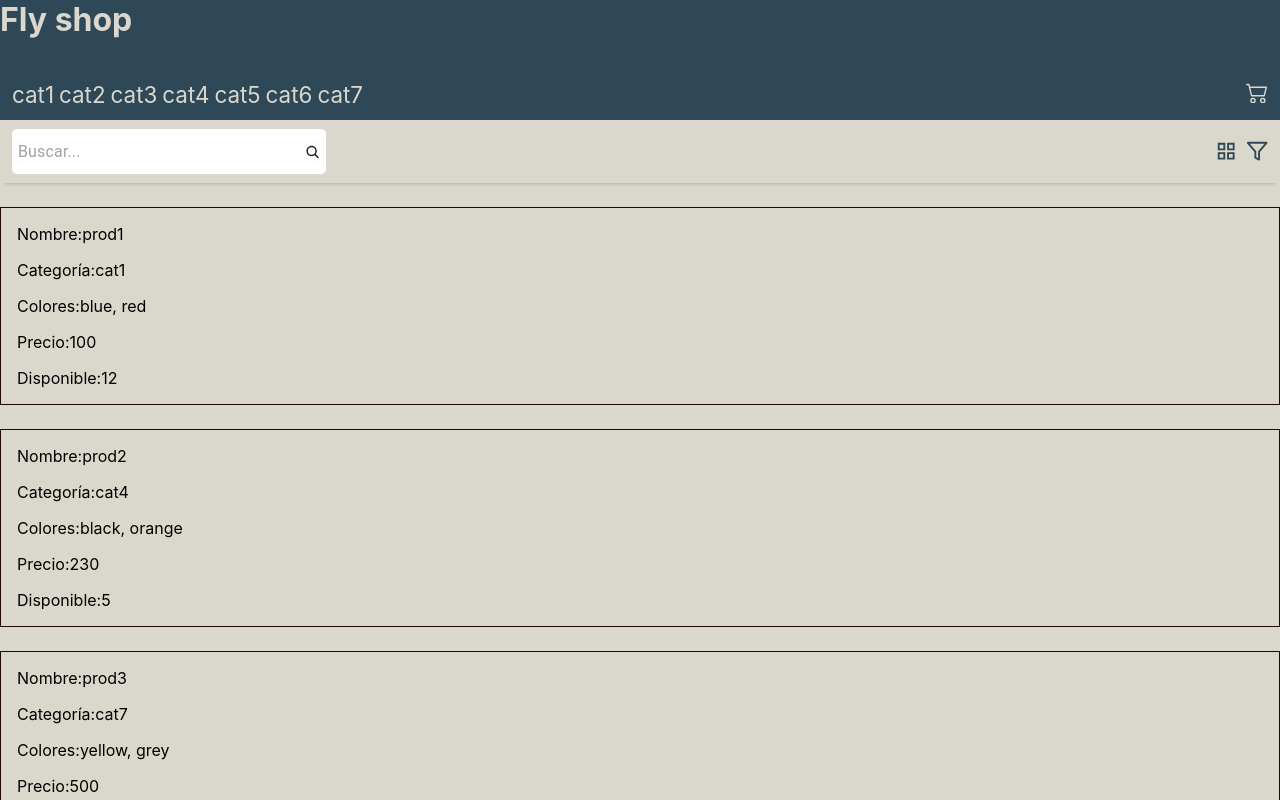
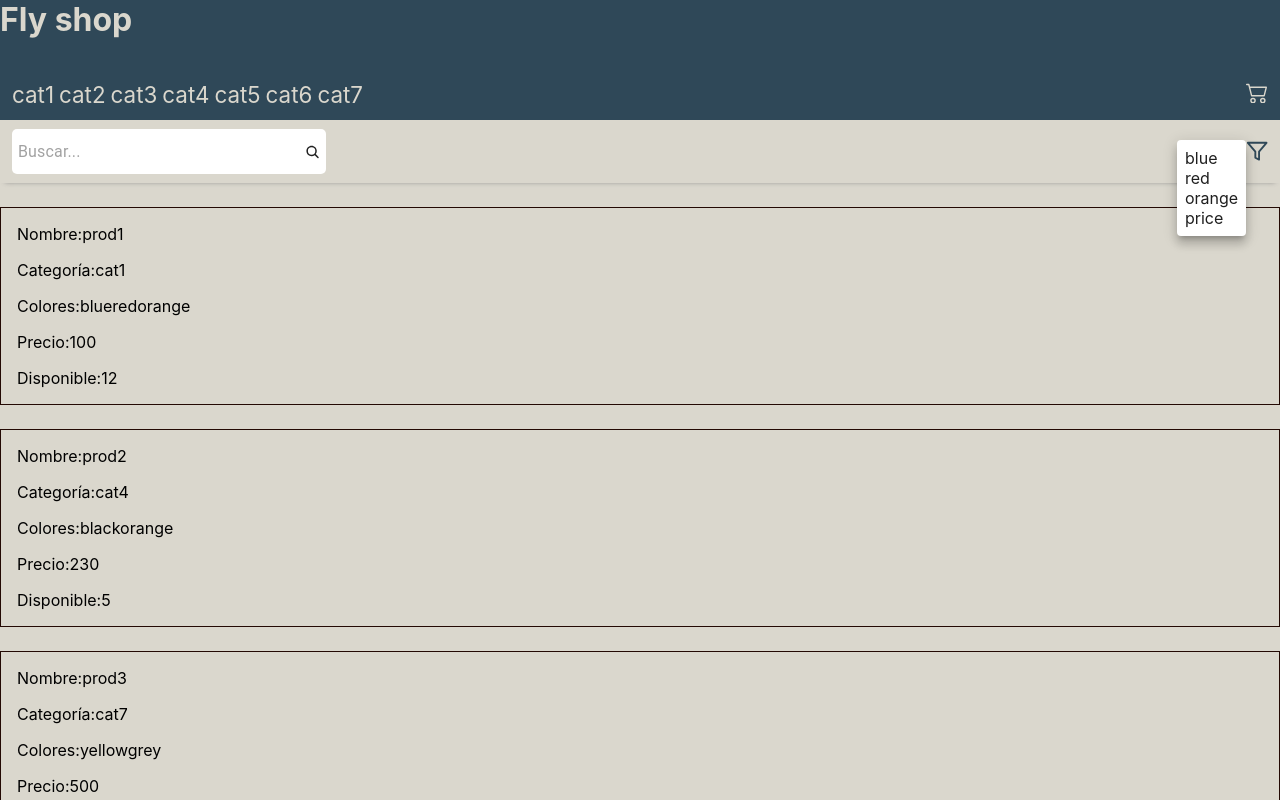
Before and after one commit to Max-021/tienda-demo-frontend, a React (Create React App) app: page / in a window 1280 px wide. Both pictures are taken after a click on the icon 1256 px from the left and 151 px from the top of the page. Shown: the top 800 px of the page. Built offline with nearby package versions, Linux system fonts and the light colour scheme.

Commit message:
cambios menores y preparacion para el filtro

```diff
--- a/package.json
+++ b/package.json
@@ -10,6 +10,7 @@
     "@testing-library/jest-dom": "^5.17.0",
     "@testing-library/react": "^13.4.0",
     "@testing-library/user-event": "^13.5.0",
+    "lodash": "^4.17.21",
     "react": "^18.3.1",
     "react-dom": "^18.3.1",
     "react-icons": "^5.2.1",
--- /dev/null
+++ b/src/components/Menu/FilterOptions.js
@@ -0,0 +1,34 @@
+import React from 'react'
+import _, { forIn } from 'lodash'
+
+import { productTemplate } from '../../data/products'
+
+const toBeExcluded = ['name', 'category','quantity','img']
+
+const FilterOptions = () => {
+    var productKeys = Object.keys(productTemplate)
+    var filteredProducts = _.remove(productKeys, function(key) {
+        for (let index = 0; index < toBeExcluded.length; index++) {
+            if(key === toBeExcluded[index]) {
+                return key
+            }
+        }
+    })
+  return (
+    <div className='filterOptions'>
+        {productKeys.map((prod,index) => {
+            return <div key={index}>
+                {productTemplate[prod] instanceof Array ?
+                    productTemplate.colors.map((el,ind) => {
+                        return <div key={ind}>{el}</div>
+                    })
+                :
+                    <div>{prod}</div>
+                 }
+            </div>;
+        })}
+    </div>
+  )
+}
+
+export default FilterOptions
--- a/src/components/Menu/SearchBar.js
+++ b/src/components/Menu/SearchBar.js
@@ -1,13 +1,16 @@
 import React, {useState} from 'react'
 import { useDispatch } from 'react-redux';
-import { changeView, showCurrentState } from '../../redux/searchBarSlice';
+import { changeView } from '../../redux/searchBarSlice';
 import { searchProduct } from '../../redux/ProductsSlice';
 
 import InputBase from '@mui/material/InputBase';
+import Popover from '@mui/material/Popover';
 
 import { FiFilter } from "react-icons/fi";
 import { MdGridView } from "react-icons/md";
 import { IoSearch } from "react-icons/io5";
+
+import FilterOptions from './FilterOptions';
 
 const vertAlign = {
     verticalAlign: 'middle',
@@ -16,6 +19,7 @@ const vertAlign = {
 const SearchBar = () => {
     const dispatch = useDispatch();
     const [searchBarText, setSearchBarText] = useState('')
+    const [anchorEl, setAnchorEl] = useState(null)
     const handleChange = (e) => {
         setSearchBarText(e.target.value)
     }
@@ -23,6 +27,15 @@ const SearchBar = () => {
         e.preventDefault();
         dispatch(searchProduct(searchBarText))
     }
+    const openPopover = (event) => {
+        setAnchorEl(event.currentTarget)
+    }
+    const closePopover = () => {
+        setAnchorEl(null)
+    }
+    const isPopoverOpen = Boolean(anchorEl)
+    const popoverId = isPopoverOpen ? 'simple-popover' : undefined
+
     return (
         <div className='searchBarContainer'>
             <form className='searchBar' onSubmit={submitSearch}>
@@ -38,7 +51,18 @@ const SearchBar = () => {
             </form>
             <div className='searchBarExtras'>
                 <MdGridView onClick={() => dispatch(changeView())}/>
-                <FiFilter onClick={() => dispatch(showCurrentState())}/>
+                <FiFilter onClick={openPopover}/>
+                <Popover className='popoverFilter'
+                    id={popoverId}
+                    open={isPopoverOpen}
+                    anchorEl={anchorEl}
+                    onClose={closePopover}
+                    anchorOrigin={{vertical: 'middle', horizontal: 'left'}}
+                    transformOrigin={{vertical: 'top', horizontal:'right'}}
+                    disableScrollLock={true}
+                >
+                    <FilterOptions/>
+                </Popover>
             </div>
         </div>
 )
--- a/src/components/Products.js
+++ b/src/components/Products.js
@@ -31,7 +31,6 @@ const Products = (props) => {
       :
        <div>La búsqueda no arrojó resultados. CAMBIAR ESTO! temporal</div>
        }
-
     </div>
   )
 }
--- a/src/data/products.js
+++ b/src/data/products.js
@@ -1,74 +1,83 @@
+export const productTemplate = {
+    name:'prod1',
+    category:'cat1',
+    colors:['blue', 'red','orange'],
+    price:100,
+    quantity:12,
+    img: 'product.jpg',
+}
+
 export const products = [
     {
         name:'prod1',
         category:'cat1',
-        colors:'blue, red',
-        price:'100',
-        quantity:'12',
+        colors:['blue', 'red','orange'],
+        price:100,
+        quantity:12,
         img: 'product.jpg',
     },
     {
         name:'prod2',
         category:'cat4',
-        colors:'black, orange',
-        price:'230',
-        quantity:'5',
+        colors:['black', 'orange'],
+        price:230,
+        quantity:5,
         img: 'product.jpg',
     },
     {
         name:'prod3',
         category:'cat7',
-        colors:'yellow, grey',
-        price:'500',
-        quantity:'3',
+        colors:['yellow', 'grey'],
+        price:500,
+        quantity:3,
         img: 'product.jpg',
     },
     {
         name:'prod1',
         category:'cat1',
-        colors:'blue, red',
-        price:'100',
-        quantity:'12',
+        colors:['blue', 'red','orange'],
+        price:100,
+        quantity:12,
         img: 'product.jpg',
     },
     {
         name:'prod2',
         category:'cat4',
-        colors:'black, orange',
-        price:'230',
-        quantity:'5',
+        colors:['black', 'orange'],
+        price:230,
+        quantity:5,
         img: 'product.jpg',
     },
     {
         name:'prod3',
         category:'cat7',
-        colors:'yellow, grey',
-        price:'500',
-        quantity:'3',
+        colors:['yellow', 'grey'],
+        price:500,
+        quantity:3,
         img: 'product.jpg',
     },
     {
         name:'prod1',
         category:'cat1',
-        colors:'blue, red',
-        price:'100',
-        quantity:'12',
+        colors:['blue', 'red','orange'],
+        price:100,
+        quantity:12,
         img: 'product.jpg',
     },
     {
         name:'prod2',
         category:'cat4',
-        colors:'black, orange',
-        price:'230',
-        quantity:'5',
+        colors:['black', 'orange'],
+        price:230,
+        quantity:5,
         img: 'product.jpg',
     },
     {
         name:'prod3',
         category:'cat7',
-        colors:'yellow, grey',
-        price:'500',
-        quantity:'3',
+        colors:['yellow', 'grey'],
+        price:500,
+        quantity:3,
         img: 'product.jpg',
     },
 ]
--- a/src/redux/ProductsSlice.js
+++ b/src/redux/ProductsSlice.js
@@ -6,7 +6,8 @@ import { products } from "../data/products";
 const initialState = {
     activeCat: '',
     searchText: '',
-    filterSelection: [],
+    colorFilter: [],
+    priceFilter:{min:null, max:null},
     products: products,//cambiar acá despues por la base de datos posta, temporal
     filteredProducts: products,
     noSearchResults: false,
--- a/src/sass/App.scss
+++ b/src/sass/App.scss
@@ -65,7 +65,7 @@ h1{
     margin: 0;
     li{
         cursor: pointer;
-        transition: 2s;
+        transition: 0.3s;
     }
     li:hover{
         border-bottom: 2px solid $lightColor;
@@ -100,7 +100,13 @@ li{
     gap: 8px;
     align-self: center;
 }
-
+.popoverFilter{
+    box-sizing: border-box;
+}
+.filterOptions{
+    color: $darkColor;
+    padding: 8px;
+}
 // layout
 .productsLayout{
     width:100%;
```
Also changed, not shown: 1 other file (tests, documents, lock files or other folders).
